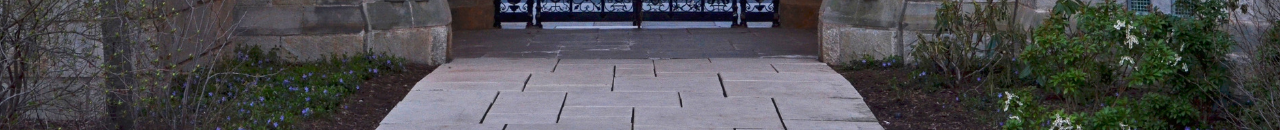
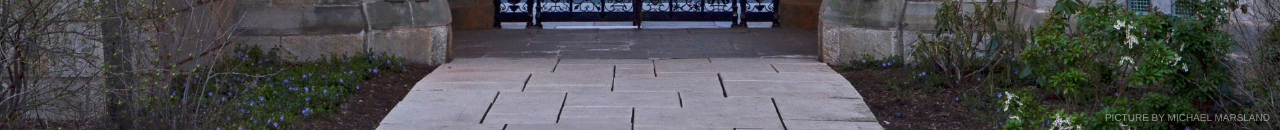
Before and after one commit to felipap/ils-website, a Jekyll site: the page built from index.html, in a window 1280 px wide. Shown: the part 770-900 px from the top of the page. Built offline with Jekyll 4.4.1, drawn with Linux system fonts in a browser that asks for light colours.

Commit message:
Credits.

```diff
--- /dev/null
+++ b/_includes/background.html
@@ -0,0 +1,24 @@
+
+{% comment %}
+
+  Hack to get random array element in Jekyll.
+  See http://ephotopros.com/2015/jekyll-randomizer-for-ads/.
+
+  {% for bg in site.data.bgs %}
+    <link rel="prefetch" href="{{ site.baseurl }}{{ bg.src }}" />
+  {% endfor %}
+
+  {% assign hours = site.time | date: "%S" | plus:100 %}
+  {% assign random = page.name.size+page.name | plus: hours | modulo: site.data.bgs.size %}
+  <div class="background" style="background-image: url({{ site.data.bgs[random].src | prepend: site.baseurl }})"></div>
+
+{% endcomment %}
+
+<script>
+
+  var bgs = {{ site.data.bgs | jsonify }};
+  var randIndex = Math.floor(Math.random()*bgs.length);
+  document.write('<div class="background" style="background-image: url({{ site.baseurl }}'+bgs[randIndex].src+')"></div>');
+  document.write('<div class="background-credits">picture by '+bgs[randIndex].credits+'</div>');
+
+</script>
--- a/_layouts/boxy.html
+++ b/_layouts/boxy.html
@@ -6,26 +6,7 @@
   <body>
 
     {% include header.html %}
-
-    {% comment %}
-
-      Hack to get random array element in Jekyll.
-      See http://ephotopros.com/2015/jekyll-randomizer-for-ads/.
-
-      {% for bg in site.data.bgs %}
-        <link rel="prefetch" href="{{ site.baseurl }}{{ bg.src }}" />
-      {% endfor %}
-
-      {% assign hours = site.time | date: "%S" | plus:100 %}
-      {% assign random = page.name.size+page.name | plus: hours | modulo: site.data.bgs.size %}
-      <div class="background" style="background-image: url({{ site.data.bgs[random].src | prepend: site.baseurl }})"></div>
-
-    {% endcomment %}
-
-    <script>
-    var bgs = {{ site.data.bgs | jsonify }};
-    document.write('<div class="background" style="background-image: url({{ site.baseurl }}'+bgs[Math.floor(Math.random()*bgs.length)].src+')"></div>');
-    </script>
+    {% include background.html %}
 
     <div class="page-content">
       <div class="box-wrapper box-{{ page.box-layout }}">
@@ -34,5 +15,4 @@
     </div>
 
   </body>
-
 </html>
--- a/_layouts/container.html
+++ b/_layouts/container.html
@@ -6,8 +6,7 @@
   <body>
 
     {% include header.html %}
-    <div class="background" style="background-image: url({{ "/images/IMG-20150508-WA0012.jpg" | prepend: site.baseurl }})"></div>
-    <div class="background" style="background-image: url({{ "/images/IMG-20150508-WA0016.jpg" | prepend: site.baseurl }})"></div>
+    {% include background.html %}
 
     <div class="page-content">
       <div class="container-wrapper box-text">
--- a/css/main.scss
+++ b/css/main.scss
@@ -289,6 +289,19 @@ $color-green: #206964;
   background-size: cover;
 }
 
+.background-credits {
+  position: fixed;
+  bottom: 0;
+  right: 0;
+  font-size: 10px;
+  background: rgba(0,0,0,.1);
+  color: rgba(255,255,255,.5);
+  padding: 5px 10px;
+  text-transform: uppercase;
+
+  font-family: "Helvetica Neue", sans-serif;
+}
+
 .navbar {
   border-radius: 0 !important;
   background: $color-green !important;
```
